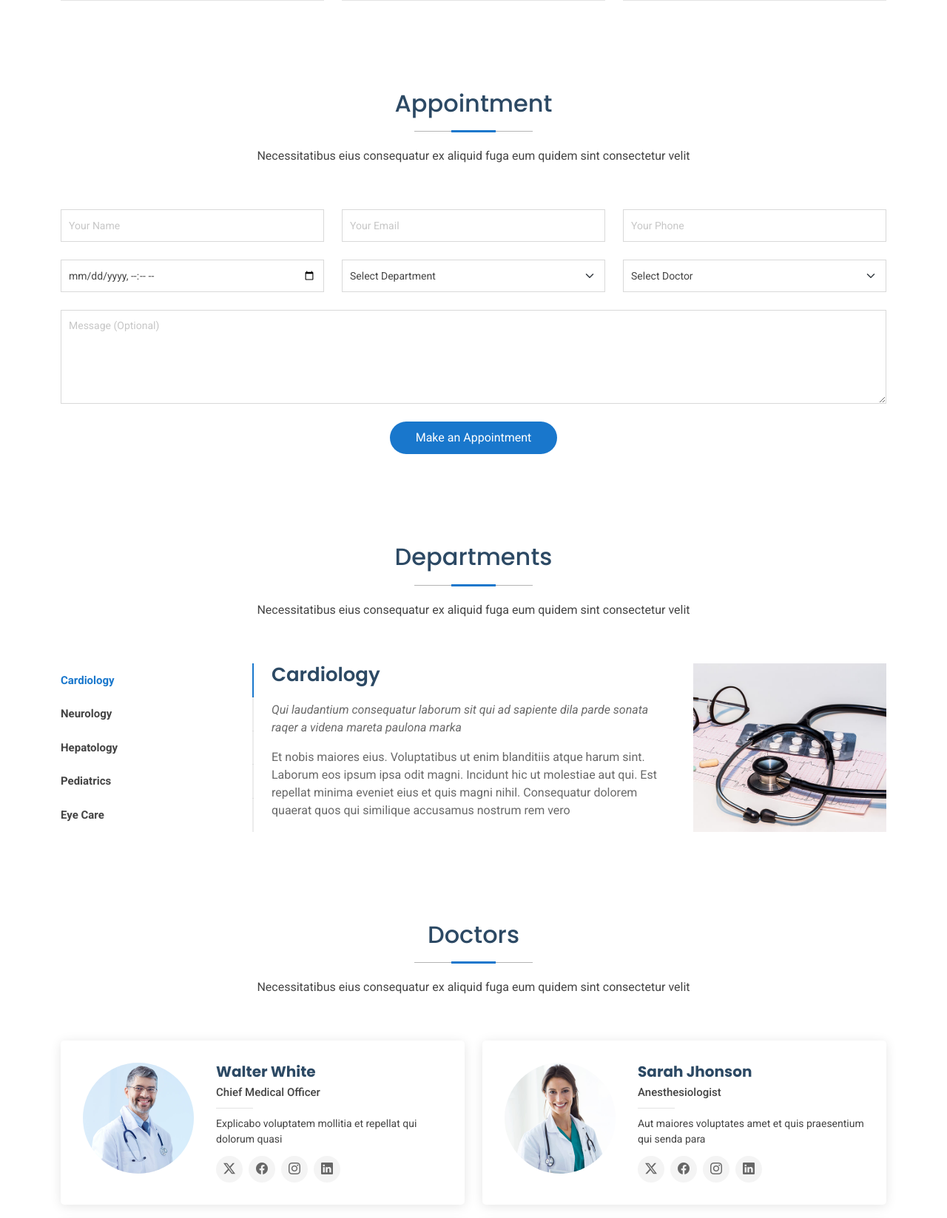
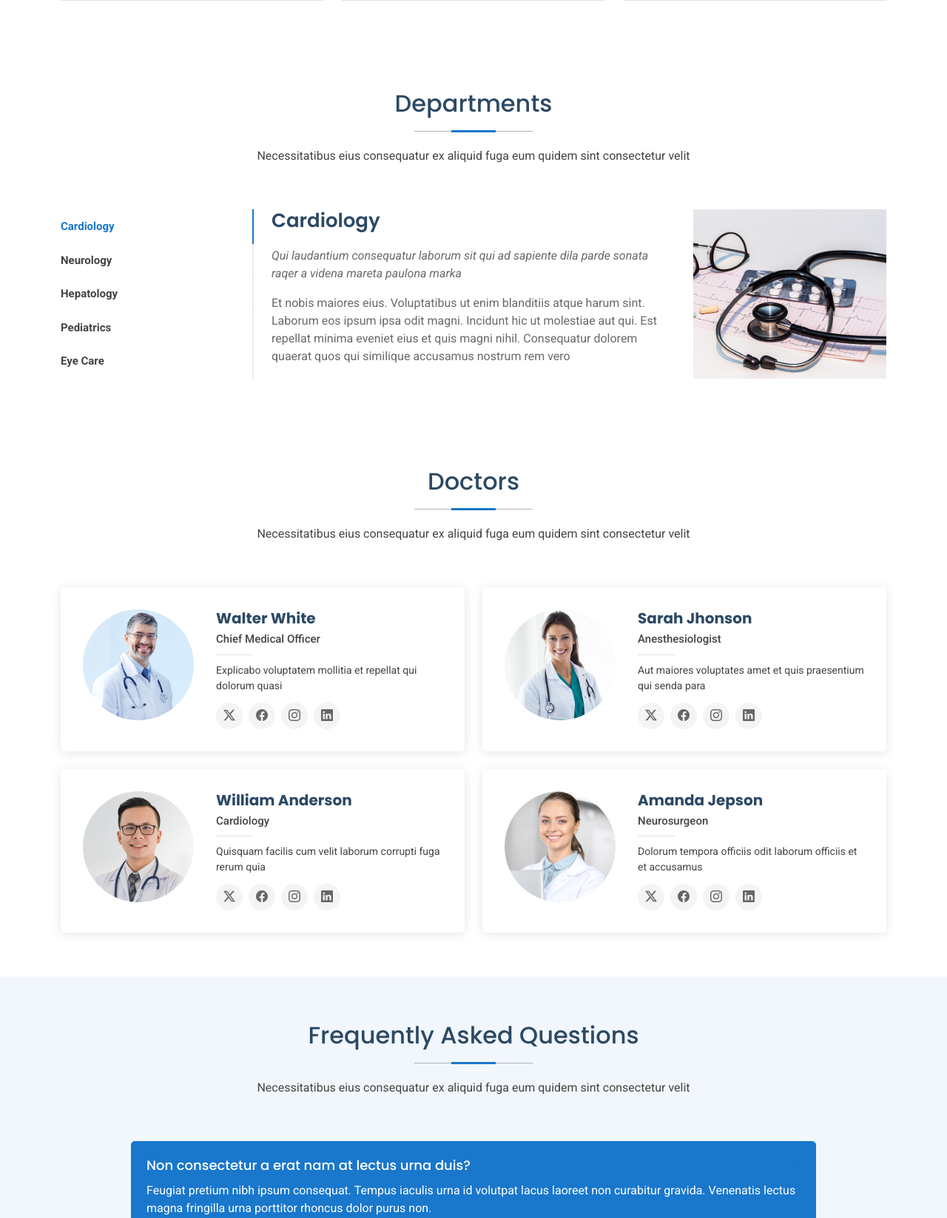
Before and after one commit to SylviaC1234/healthbridge, a Django app: page / in a window 1280 px wide. Shown: the part 2120-3767 px from the top of the page at 74% size. Run offline with Django 5.2, Linux system fonts and the light colour scheme; some libraries are stand-ins or nearby versions.

Commit message:
new commit

```diff
--- a/healthapp/views.py
+++ b/healthapp/views.py
@@ -17,7 +17,7 @@ def appointment (request):
           name = request.POST['name'],
           email = request.POST['email'],
           phone = request.POST['phone'],
-          datetime = request.POST['time'],
+          datetime = request.POST['date'],
           department = request.POST['department'],
           doctor = request.POST['doctor'],
           message = request.POST['message'],
--- a/templates/index.html
+++ b/templates/index.html
@@ -96,7 +96,7 @@
           <i class="mobile-nav-toggle d-xl-none bi bi-list"></i>
         </nav>
 
-        <a class="cta-btn d-none d-sm-block" href="#appointment">Make an Appointment</a>
+        <a class="cta-btn d-none d-sm-block" href="{% url 'appointment'%}">Make an Appointment</a>
 
       </div>
 
@@ -310,65 +310,6 @@
 
     </section><!-- /Services Section -->
 
-    <!-- Appointment Section -->
-    <section id="appointment" class="appointment section">
-
-      <!-- Section Title -->
-      <div class="container section-title" data-aos="fade-up">
-        <h2>Appointment</h2>
-        <p>Necessitatibus eius consequatur ex aliquid fuga eum quidem sint consectetur velit</p>
-      </div><!-- End Section Title -->
-
-      <div class="container" data-aos="fade-up" data-aos-delay="100">
-
-        <form action="forms/appointment.php" method="post" role="form" class="php-email-form">
-          <div class="row">
-            <div class="col-md-4 form-group">
-              <input type="text" name="name" class="form-control" id="name" placeholder="Your Name" required="">
-            </div>
-            <div class="col-md-4 form-group mt-3 mt-md-0">
-              <input type="email" class="form-control" name="email" id="email" placeholder="Your Email" required="">
-            </div>
-            <div class="col-md-4 form-group mt-3 mt-md-0">
-              <input type="tel" class="form-control" name="phone" id="phone" placeholder="Your Phone" required="">
-            </div>
-          </div>
-          <div class="row">
-            <div class="col-md-4 form-group mt-3">
-              <input type="datetime-local" name="date" class="form-control datepicker" id="date" placeholder="Appointment Date" required="">
-            </div>
-            <div class="col-md-4 form-group mt-3">
-              <select name="department" id="department" class="form-select" required="">
-                <option value="">Select Department</option>
-                <option value="Department 1">Department 1</option>
-                <option value="Department 2">Department 2</option>
-                <option value="Department 3">Department 3</option>
-              </select>
-            </div>
-            <div class="col-md-4 form-group mt-3">
-              <select name="doctor" id="doctor" class="form-select" required="">
-                <option value="">Select Doctor</option>
-                <option value="Doctor 1">Doctor 1</option>
-                <option value="Doctor 2">Doctor 2</option>
-                <option value="Doctor 3">Doctor 3</option>
-              </select>
-            </div>
-          </div>
-
-          <div class="form-group mt-3">
-            <textarea class="form-control" name="message" rows="5" placeholder="Message (Optional)"></textarea>
-          </div>
-          <div class="mt-3">
-            <div class="loading">Loading</div>
-            <div class="error-message"></div>
-            <div class="sent-message">Your appointment request has been sent successfully. Thank you!</div>
-            <div class="text-center"><button type="submit">Make an Appointment</button></div>
-          </div>
-        </form>
-
-      </div>
-
-    </section><!-- /Appointment Section -->
 
     <!-- Departments Section -->
     <section id="departments" class="departments section">
```
Also changed, not shown: db.sqlite3.
